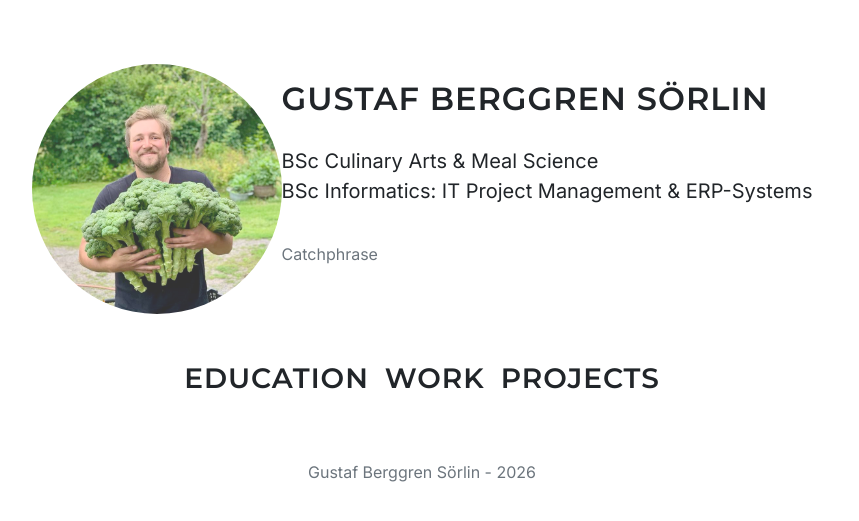
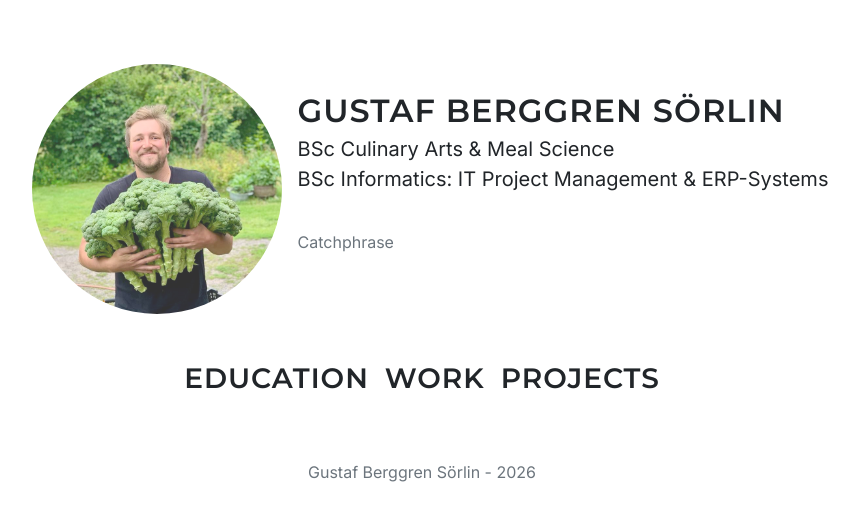
Before and after one commit to gbrggrn/gbrggrn.github.io, a Jekyll site: the page built from index.html, in a window 1280 px wide. Shown: the top 521 px of the page, without its empty margins (218-1077 px from the left). Built offline with Jekyll 4.4.1, drawn with Linux system fonts in a browser that asks for light colours.

Commit message:
Update default.html

```diff
--- a/_layouts/default.html
+++ b/_layouts/default.html
@@ -17,12 +17,12 @@
   <header class="py-5 custom-header">
     <div class="d-flex justify-content-center align-items-center flex-wrap">
 
-      <div class="me-3">
+      <div class="px-3">
         <img src="{{ '/assets/images/GustafResumeImg.jpg' | relative_url }}" alt="Gustaf Berggren Sörlin" class="profile-img mt-3"/>
       </div>
 
       <div class="text-start">
-        <h2 class="mb-1">Gustaf Berggren Sörlin</h2><br>
+        <h2 class="mb-1">Gustaf Berggren Sörlin</h2>
         <p class="lead mb-1">BSc Culinary Arts & Meal Science<br>BSc Informatics: IT Project Management & ERP-Systems</p><br>
         <p class="text-muted mt-2">Catchphrase</p>
       </div>
```
